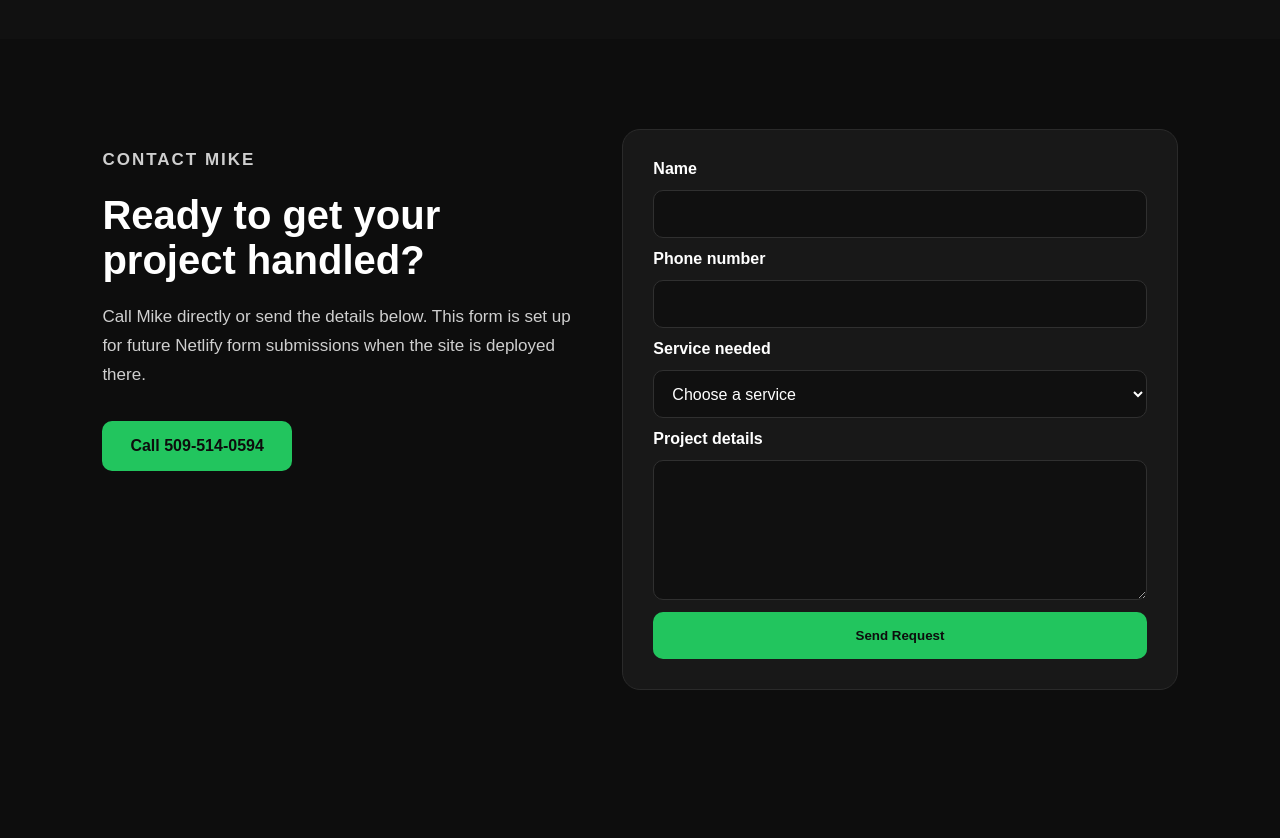
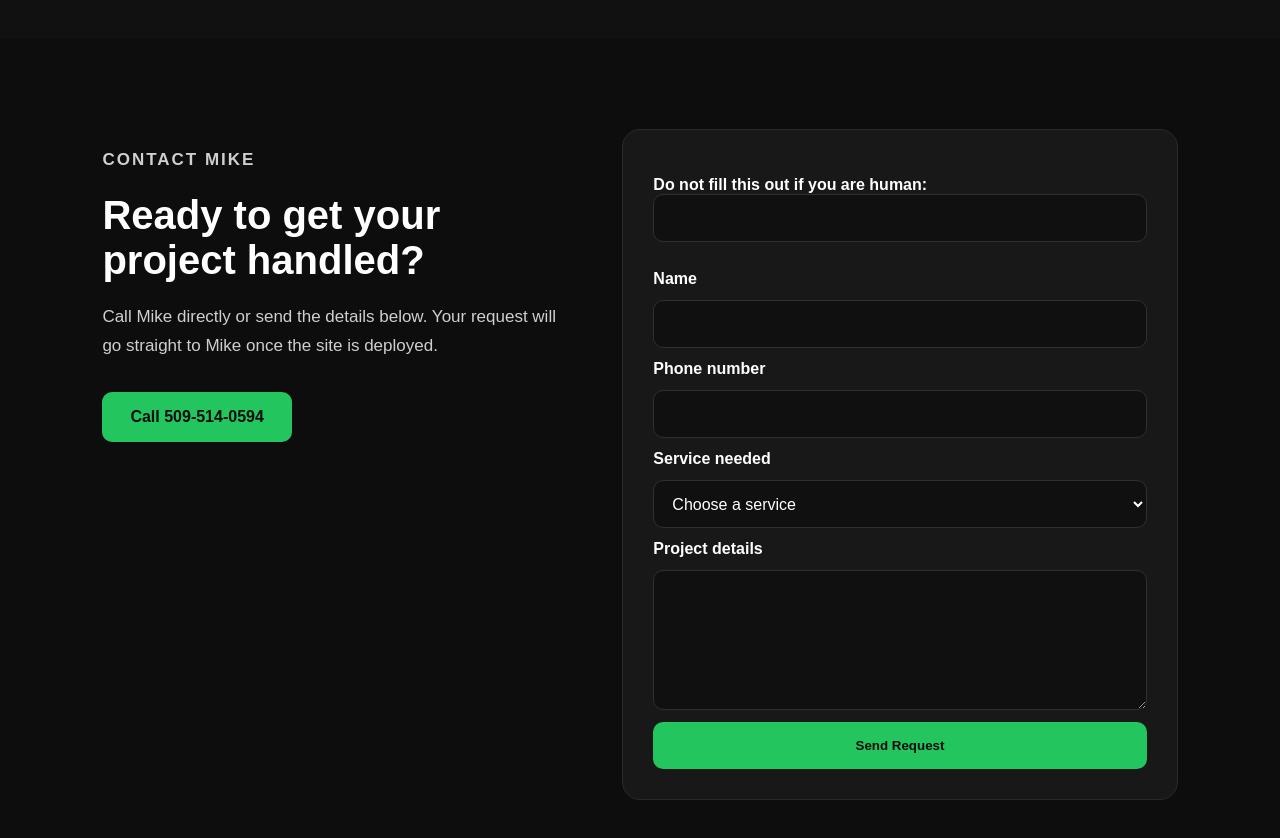
Before and after one commit to web-hound/mikes-lawn-dump, a plain HTML site: page index.html in a window 1280 px wide. Shown: the part 1380-2218 px from the top of the page. Before the commit the page ends 2160 px from the top, so only its background shows below. Drawn offline with Linux system fonts and the light colour scheme.

Commit message:
Update index.html

```diff
--- a/index.html
+++ b/index.html
@@ -71,14 +71,17 @@
         <p class="mhl-kicker">Contact Mike</p>
         <h2>Ready to get your project handled?</h2>
         <p>
-          Call Mike directly or send the details below. This form is set up for
-          future Netlify form submissions when the site is deployed there.
+          Call Mike directly or send the details below. Your request will go
+          straight to Mike once the site is deployed.
         </p>
         <a href="tel:5095140594" class="mhl-btn-primary">Call 509-514-0594</a>
       </div>
 
-      <form class="mhl-contact-form" name="contact" method="POST" data-netlify="true">
+      <form class="mhl-contact-form" name="contact" method="POST" action="/thank-you.html" netlify netlify-honeypot="bot-field">
         <input type="hidden" name="form-name" value="contact">
+        <p class="mhl-hidden">
+          <label>Do not fill this out if you are human: <input name="bot-field"></label>
+        </p>
 
         <label for="name">Name</label>
         <input id="name" name="Name" type="text" autocomplete="name" required>
```
